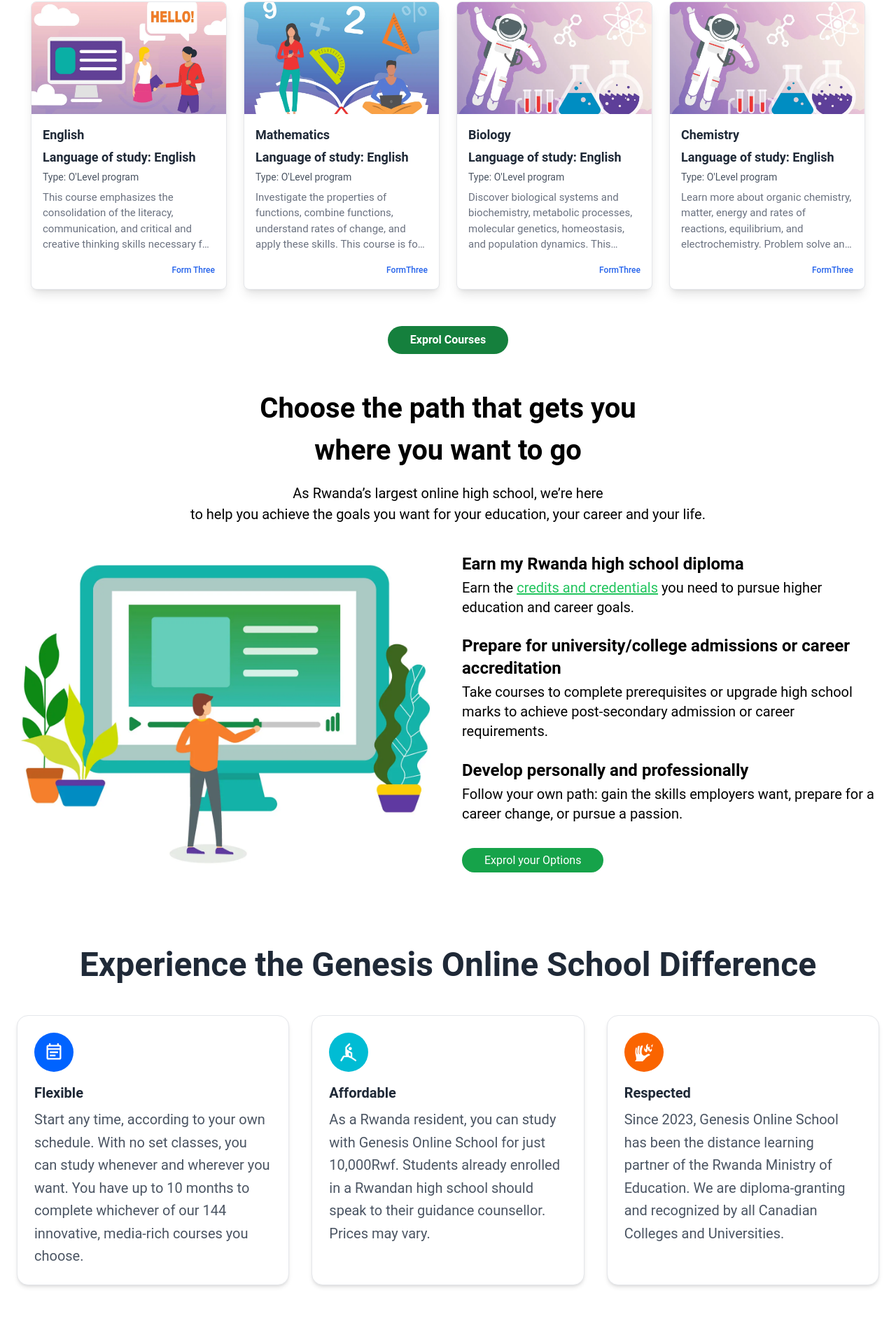
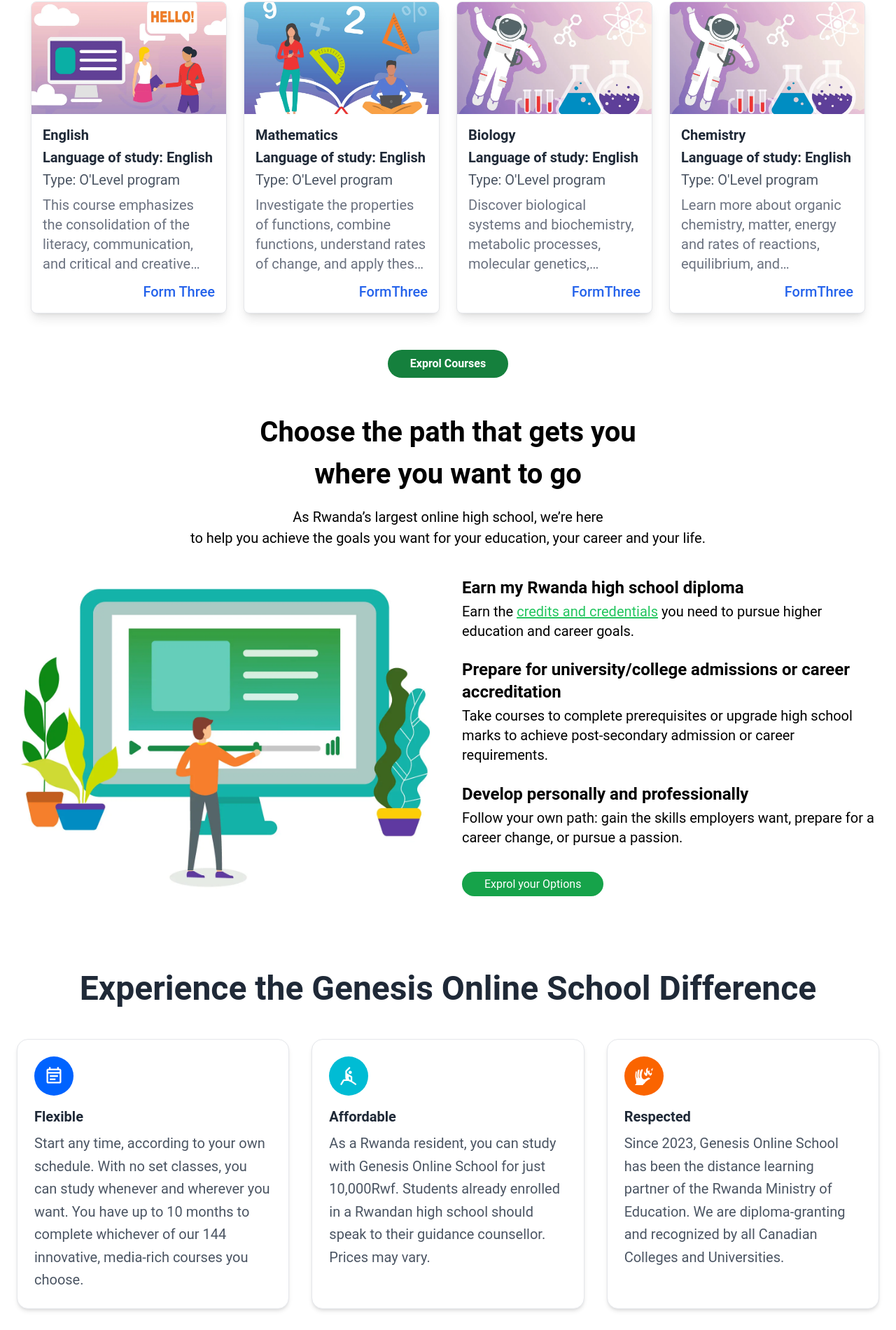
Before and after one commit to bahati-hakizimana/genesis_online_school, a React (Vite) app: page / in a window 1280 px wide. Shown: the part 1195-3096 px from the top of the page at 70% size. Built offline with nearby package versions, Linux system fonts and the light colour scheme.

Commit message:
feat:added button

```diff
--- a/src/components/guest/pages/Experience.jsx
+++ b/src/components/guest/pages/Experience.jsx
@@ -2,6 +2,7 @@
 import { GrYoga } from "react-icons/gr";
 import { GiFireSpellCast } from "react-icons/gi";
 import { motion } from "framer-motion";
+import { Link } from "react-router-dom";
 
 const ExperienceData = [
   {
@@ -65,7 +66,13 @@
             </motion.div>
           ))}
         </div>
+
+
       </div>
+
+      <div className=" mt-8 flex justify-center items-center ">
+            <Link to="#" className=" px-8 py-2 bg-green-600 rounded-full text-center text-white ">Learn More about Genesis online school</Link>
+        </div>
     </div>
   );
 };
--- a/src/components/guest/pages/Tabs.jsx
+++ b/src/components/guest/pages/Tabs.jsx
@@ -52,12 +52,12 @@
                 className="w-full h-40 object-cover"
               />
               <div className="p-4">
-                <h2 className="text-lg font-bold text-gray-800 mb-1">{course.title}</h2>
-                <h3 className="text-lg font-bold text-gray-800 mb-1">Language of study: {course.language}</h3>
-                <p className="text-sm text-gray-600 mb-2">Type: {course.type}</p>
-                <p className=" text-[15px] text-gray-500 line-clamp-4">{course.description}</p>
+                <h2 className="text-xl font-bold text-gray-800 mb-1">{course.title}</h2>
+                <h3 className="text-xl font-bold text-gray-800 mb-1">Language of study: {course.language}</h3>
+                <p className="text-xl text-gray-600 mb-2">Type: {course.type}</p>
+                <p className=" text-xl text-gray-500 line-clamp-4">{course.description}</p>
                 <div className="mt-3 text-right">
-                  <span className="text-xs text-blue-600 font-medium">{course.form}</span>
+                  <span className="text-xl text-blue-600 font-medium">{course.form}</span>
                 </div>
               </div>
             </motion.div>
```
